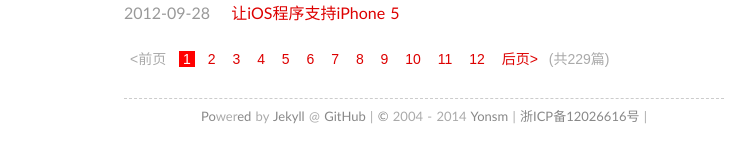
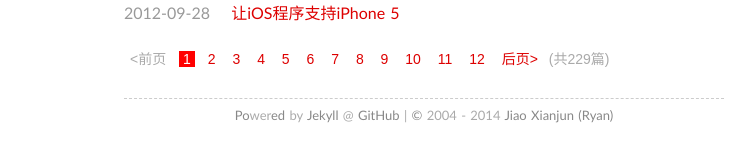
Before and after one commit to sdr-x/sdr-x.github.io, a Jekyll site: the page built from index.html, in a window 1280 px wide. Shown: the part 801-958 px from the top of the page, without its empty margins (216-969 px from the left). Built offline with Jekyll 4.4.1, drawn with Linux system fonts in a browser that asks for light colours; some web fonts are replaced; Markdown is read by kramdown in place of the engine named in the settings; the list of posts is cut into pages by our own code; comment, search, counter and statistics services are not loaded; part of the change alters nothing that is shown.

Commit message:
config change

```diff
--- a/_config.yml
+++ b/_config.yml
@@ -1,16 +1,16 @@
 markdown: rdiscount
 permalink: /:title/
-url: http://yonsm.net
-name: Yonsm.NET
-author: Yonsm
-qq: 123018
-email: Yonsm@msn.com
-duoshuo: yonsm
-beian: 浙ICP备12026616号
-cnzz: 119959
-weibo: 1885061391
-github: Yonsm
+url: http://sdr-x.github.io
+name: SDR-X
+author: "Jiao Xianjun (Ryan)"
+qq: 19004528
+email: putaoshu@gmail.com
+duoshuo: jxj
+beian:
+cnzz:
+weibo: spaceshuttle
+github: JiaoXianjun
 pygments: true
 safe: true
 paginate: 20
-about: "这里是 Yonsm 的个人博客，创建于 2004 年。开始使用了 ExBlog 博客程序；之后长期（2004 ~ 2011）使用 Bo-Blog；2012 年更换为 WordProess；2013年7月迁移到 Jekyll @ GitHub。<br /><br />这里包含了部分个人的“折腾”过程、结论和成果，切换到分类模可以更快地找到感兴趣的内容，欢迎观赏、建议、拍砖……"
+about: "Jiao Xianjun (Ryan)'s tech blog."
```
